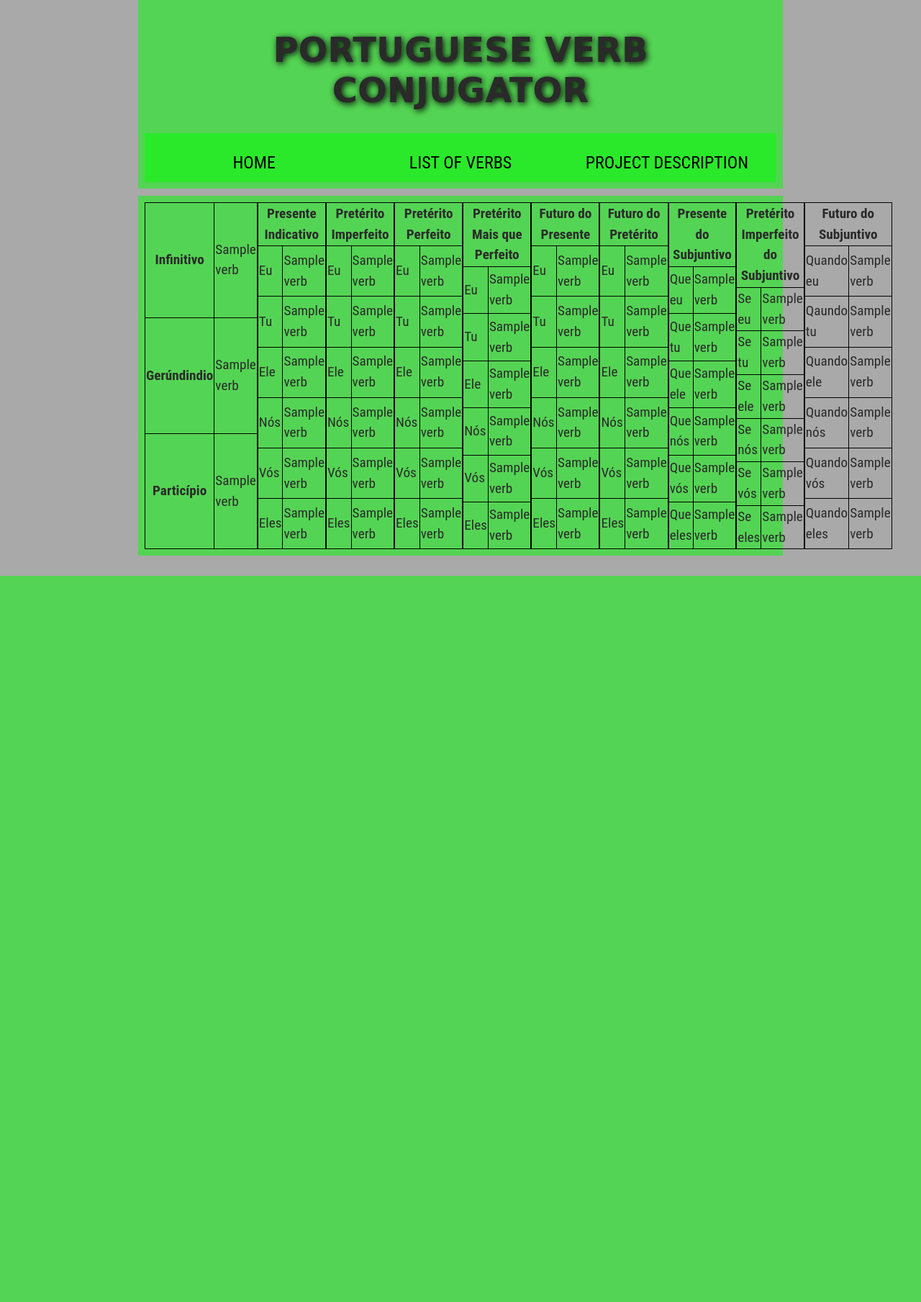
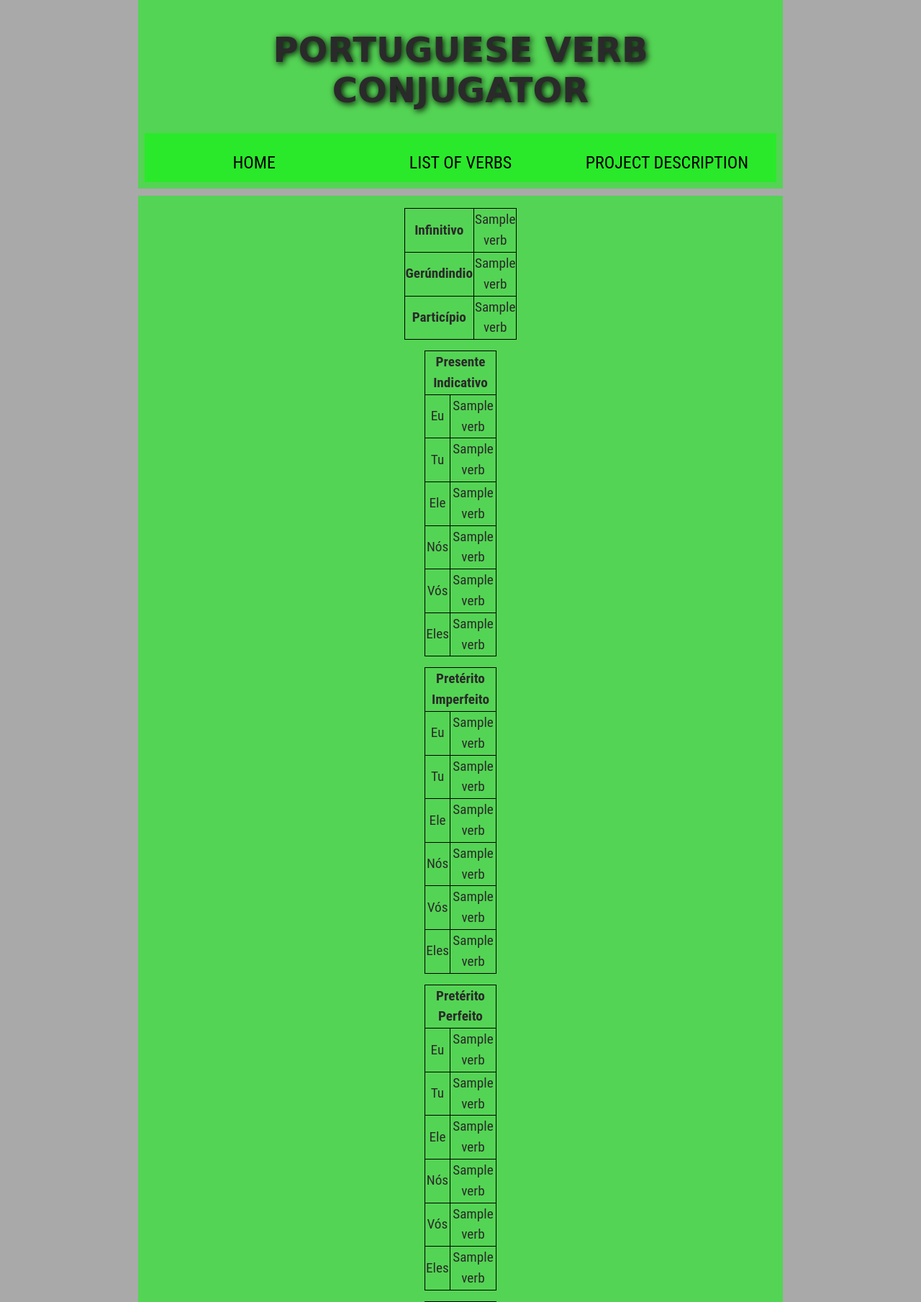
Before and after one commit to ElisaCode/Foudations-project, a Flask app: template templates/verb_result.html in a window 1280 px wide. Shown: the top 1809 px of the page at 72% size. Before the commit the page ends 800 px from the top, so only its background shows below. Run offline with Flask 2, Linux system fonts and the light colour scheme; the template is opened without the code that fills it: most values are stand-ins (such as "Sample title", 1, 10 or a date in 2020).

Commit message:
Update 20 Marz

```diff
--- a/static/styles.css
+++ b/static/styles.css
@@ -111,9 +111,18 @@
     width: 100%;
     border: 1px solid black;
     padding: 15px;
-    text-align: left;
+    text-align:center;
+    margin-left:auto;
+    margin-right:auto;
+    width:100px;
 
   }
+
+  div.container {
+    width:98%;
+    margin:1%;
+  }
+
 
   th {
     height: 50px;
--- a/templates/verb_result.html
+++ b/templates/verb_result.html
@@ -4,6 +4,8 @@
 {% block header %}{% endblock %}
 
 {% block content %}
+
+<div class="container">
 
 <table>
     <tr> <th><strong>Infinitivo  </strong></th> <td> {{verbs.0}} </td> </tr>
@@ -100,6 +102,7 @@
         <tr><td>Quando vós  </td><td>{{verbs.55}}</td></tr>
         <tr><td>Quando eles  </td><td>{{verbs.56}}</td></tr>
 </table>
+</div>
 
 
 {% endblock %}
```
